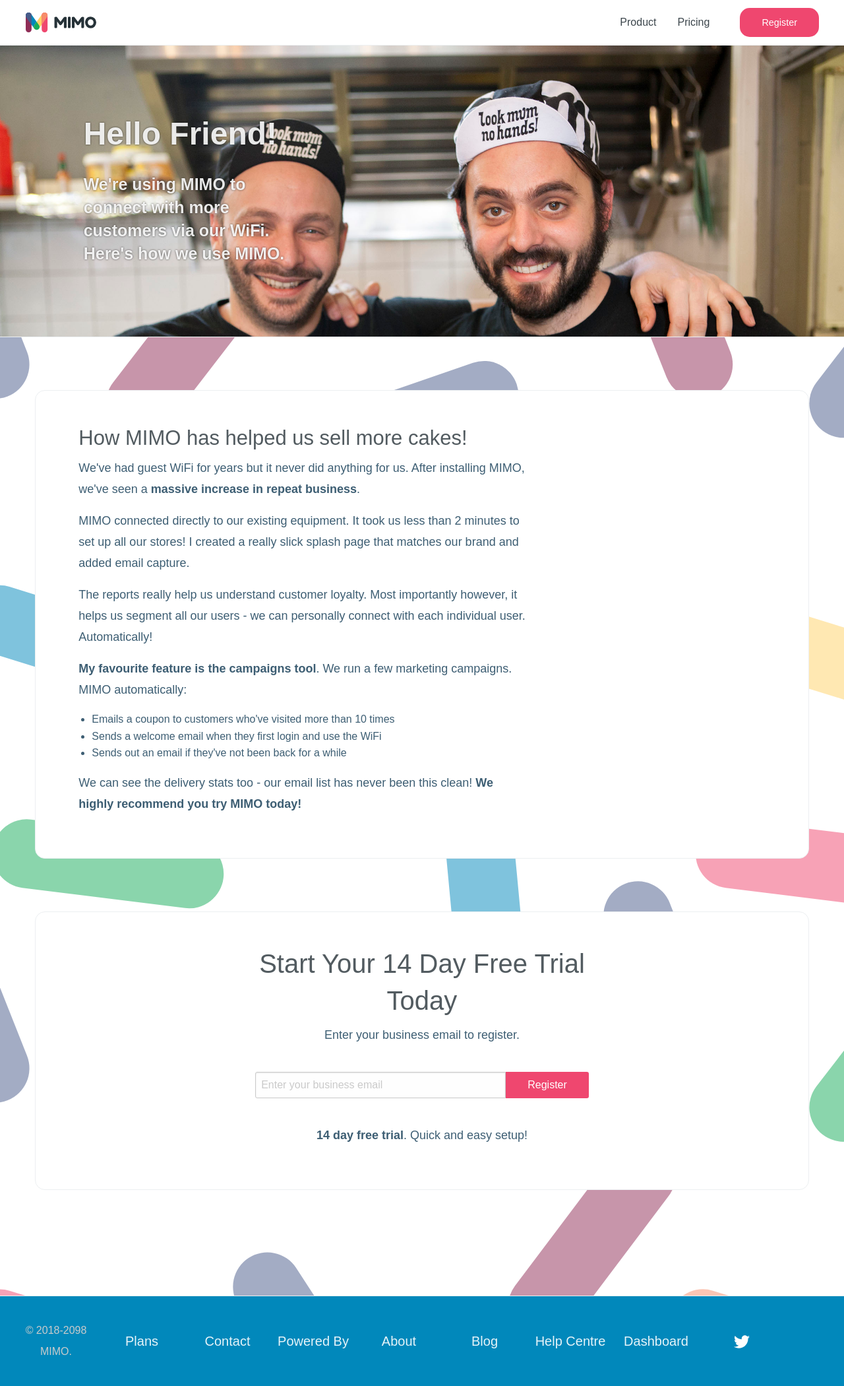
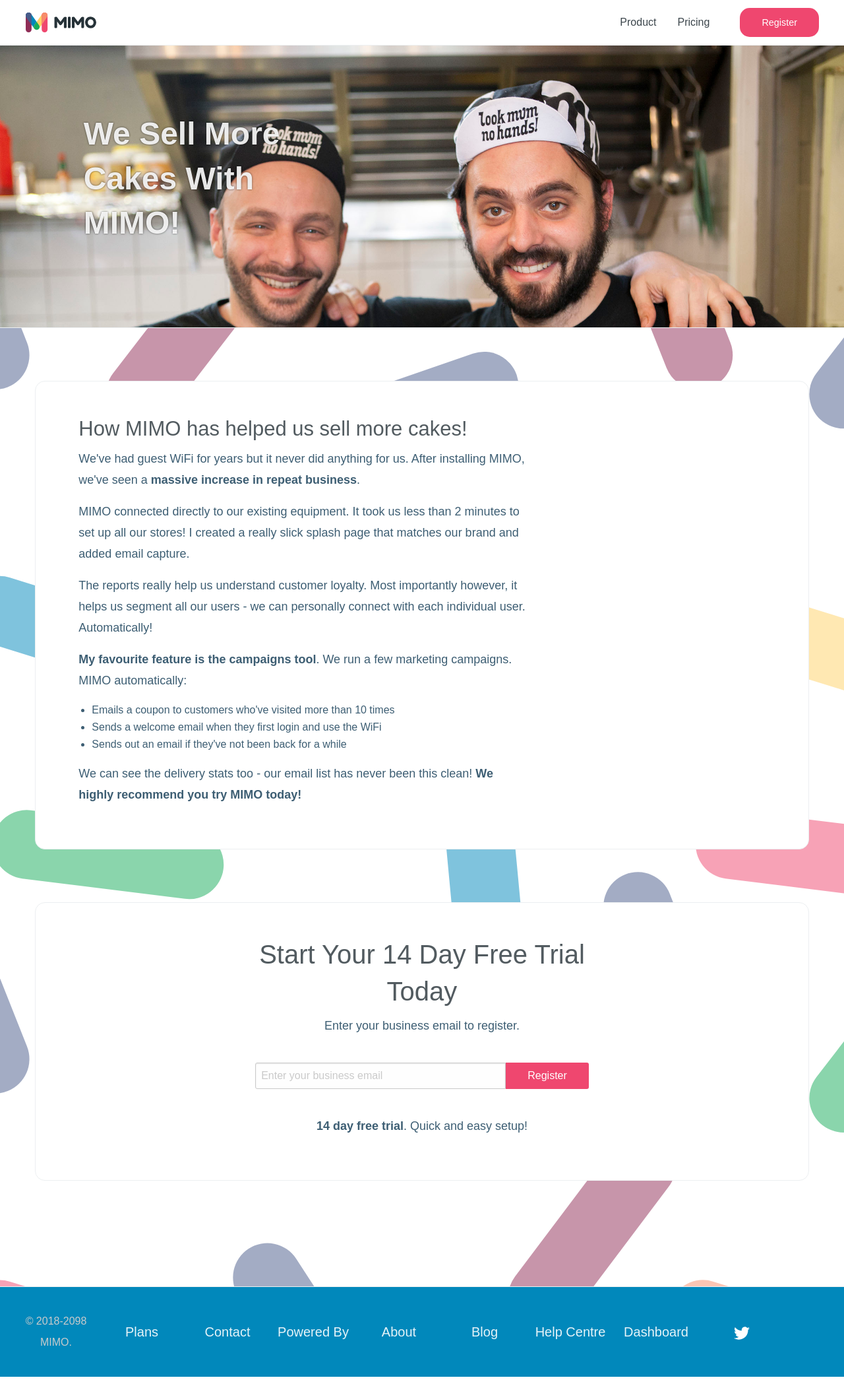
Before and after one commit to mimolabs/mimolabs.github.io, a Jekyll site: the page built from fb-land-3.html, in a window 1280 px wide. Shown: the whole page at 66% size. Built offline with Jekyll 4.4.1, drawn with Linux system fonts in a browser that asks for light colours.

Commit message:
fb landing small

```diff
--- a/_includes/header.html
+++ b/_includes/header.html
@@ -6,7 +6,7 @@
   <link rel="icon" type="image/png" href="/images/favicon.ico">
   <!-- <link rel="stylesheet" href="https://cdnjs.cloudflare.com/ajax/libs/foundation/6.4.3/css/foundation-float.min.css" /> -->
   <link rel="stylesheet" href="{{ "/css/foundation.css" | prepend: site.baseurl }}">
-  <link rel="stylesheet" href="{{ "/css/site-201802081257.css" | prepend: site.baseurl }}">
+  <link rel="stylesheet" href="{{ "/css/site-201802081435.css" | prepend: site.baseurl }}">
   <link rel="canonical" href="{{ page.url | replace:'index.html','' | prepend: site.baseurl | prepend: site.url }}">
   <link rel="stylesheet" href="https://fonts.googleapis.com/icon?family=Material+Icons">
 
--- a/css/site-201802081257.css
+++ b/css/site-201802081435.css
@@ -385,33 +385,6 @@
   /*background-image: linear-gradient(to top, #f77062 0%, #fe5196 100%);*/
 }
 
-.fb-1 {
-  position: relative;
-  background: white;
-  overflow: hidden;
-  background-image: url(/images/pages/fb-1-sm.jpg);
-  background-size: cover;
-  border-bottom: solid 1px #eceff1;
-}
-
-.fb-2 {
-  position: relative;
-  background: white;
-  overflow: hidden;
-  background-image: url(/images/pages/fb-2-sm.jpg);
-  background-size: cover;
-  border-bottom: solid 1px #eceff1;
-}
-
-.fb-3 {
-  position: relative;
-  background: white;
-  overflow: hidden;
-  background-image: url(/images/pages/fb-3-sm.jpg);
-  background-size: cover;
-  border-bottom: solid 1px #eceff1;
-}
-
 .bg-top h1, .bg-top h2, .bg-top h3, .bg-top h4, .bg-top img, .bg-top a {
   z-index: 2;
   position: relative;
@@ -706,6 +679,108 @@
   margin-bottom: 40px;
 }
 
+/*facebook landing*/
+
+.fb-1 {
+  position: relative;
+  background: white;
+  overflow: hidden;
+  background-image: url(/images/pages/fb-1-sm.jpg);
+  background-size: cover;
+  border-bottom: solid 1px #eceff1;
+}
+
+.fb-2 {
+  position: relative;
+  background: white;
+  overflow: hidden;
+  background-image: url(/images/pages/fb-2-sm.jpg);
+  background-size: cover;
+  border-bottom: solid 1px #eceff1;
+}
+
+.fb-3-hero {
+  position: relative;
+  background: white;
+  overflow: hidden;
+  background-image: url(/images/pages/fb-3-sm.jpg);
+  background-size: cover;
+  border-bottom: solid 1px #eceff1;
+}
+
+.fb-3-hero h1 {
+  font-size: 48px;
+  font-weight: bold;
+  color: rgba(255,255,255,0.9);
+  text-shadow: 0px 0px 3px rgba(0,0,0,0.6);
+}
+
+
+.fb-3 .bg-container {
+  position: relative;
+  background: white;
+  overflow: hidden;
+}
+
+.fb-3 .bg-container:before {
+  content: ' ';
+  display: block;
+  position: absolute;
+  left: 0;
+  top: 0;
+  width: 100%;
+  height: 100%;
+  z-index: 1;
+  /*opacity: 0.5;*/
+  background-image: url(/images/pages/mimo-bg.svg);
+  background-repeat: repeat;
+  background-position: center;
+  background-size: 250%;
+}
+@media screen and (max-width: 640px) {
+  .fb-3-hero {
+    position: relative;
+    background: black;
+    overflow: hidden;
+    background-image: url(/images/pages/fb-3-sm.jpg);
+    background-size: cover;
+    border-bottom: none;
+    background-image: linear-gradient(rgba(0,0,0,0) 0%,rgba(0,0,0,0) 70%,rgba(0,0,0,1) 100%), url(/images/pages/fb-3-sm.jpg);
+  }
+
+  .fb-3 .bg-container {
+    position: relative;
+    background: black;
+    overflow: hidden;
+  }
+
+  .fb-3 .bg-container:before {
+    content: ' ';
+    display: block;
+    position: absolute;
+    left: 0;
+    top: 0;
+    width: 100%;
+    height: 100%;
+    z-index: 1;
+    /*opacity: 0.5;*/
+    background-image: none;
+    background-repeat: repeat;
+    background-position: center;
+    background-size: 250%;
+  }
+
+  .fb-3-hero h1 {
+    margin-top: 100px;
+    margin-bottom: 0px;
+    font-size: 32px;
+    font-weight: bold;
+    color: rgba(255,255,255,0.9);
+    text-shadow: 0px 0px 3px rgba(0,0,0,0.6);
+  }
+}
+
+
 /*small*/
 
 @media screen and (max-width: 640px) {
@@ -730,7 +805,7 @@
     padding-right: 30px;
     padding-left: 30px;
   }
-  .fb-3 {
+  .fb-3-hero {
     background-position: center;
   }
   .fb-1 {
--- a/fb-land-3.html
+++ b/fb-land-3.html
@@ -4,15 +4,14 @@
 description: WiFi splash pages and email capture for cafes, hotels and small businesses. Meraki splash page. Ruckus splash. UniFi splash. Ubiquiti splash
 ---
 
-<div class="page-content">
+<div class="page-content fb-3">
 
-  <div class="fb-3">
+  <div class="fb-3-hero">
     <div class="row banner home-banner align-middle align-center">
       <div class="large-10 columns">
         <div class="row align-middle">
           <div class="large-4 columns text-center large-text-left" style="iibackground-color: white; iiiopacity: 0.2; padding: 20px;">
-            <h1 style="font-size: 48px; font-weight: bold; color: rgba(255,255,255,0.9);text-shadow: 0px 0px 3px rgba(0,0,0,0.6);">Hello Friend!</h1>
-            <h4 style="font-weight: bold; color: rgba(255,255,255,0.9);text-shadow: 0px 0px 3px rgba(0,0,0,0.6);">We're using MIMO to connect with more customers via our WiFi. Here's how we use MIMO.</h4>
+            <h1>We sell more cakes with MIMO!</h1>
           </div>
         </div>
       </div>
@@ -25,6 +24,7 @@
 
         <div class="row align-middle flat-card">
           <div class="large-8 medium-12 small-12 columns">
+            <span class="hide-for-small-only">
               <h3>How MIMO has helped us sell more cakes!</h3>
               <p>We've had guest WiFi for years but it never did anything for us. After installing MIMO, we've seen a <b>massive increase in repeat business</b>.</p>
               <p>MIMO connected directly to our existing equipment. It took us less than 2 minutes to set up all our stores! I created a really slick splash page that matches our brand and added email capture.</p>
@@ -36,6 +36,10 @@
                 <li>Sends out an email if they've not been back for a while</li>
               </ul>
               <p>We can see the delivery stats too - our email list has never been this clean! <b> We highly recommend you try MIMO today!</b></p>
+            </span>
+            <span class="hide-for-medium">
+              <p>With MIMO I can capture emails, understand who’s coming back and send automated newsletters.</p>
+            </span>
           </div>
         </div>
 
```
Lines whose indentation alone changed are shown as unchanged.
